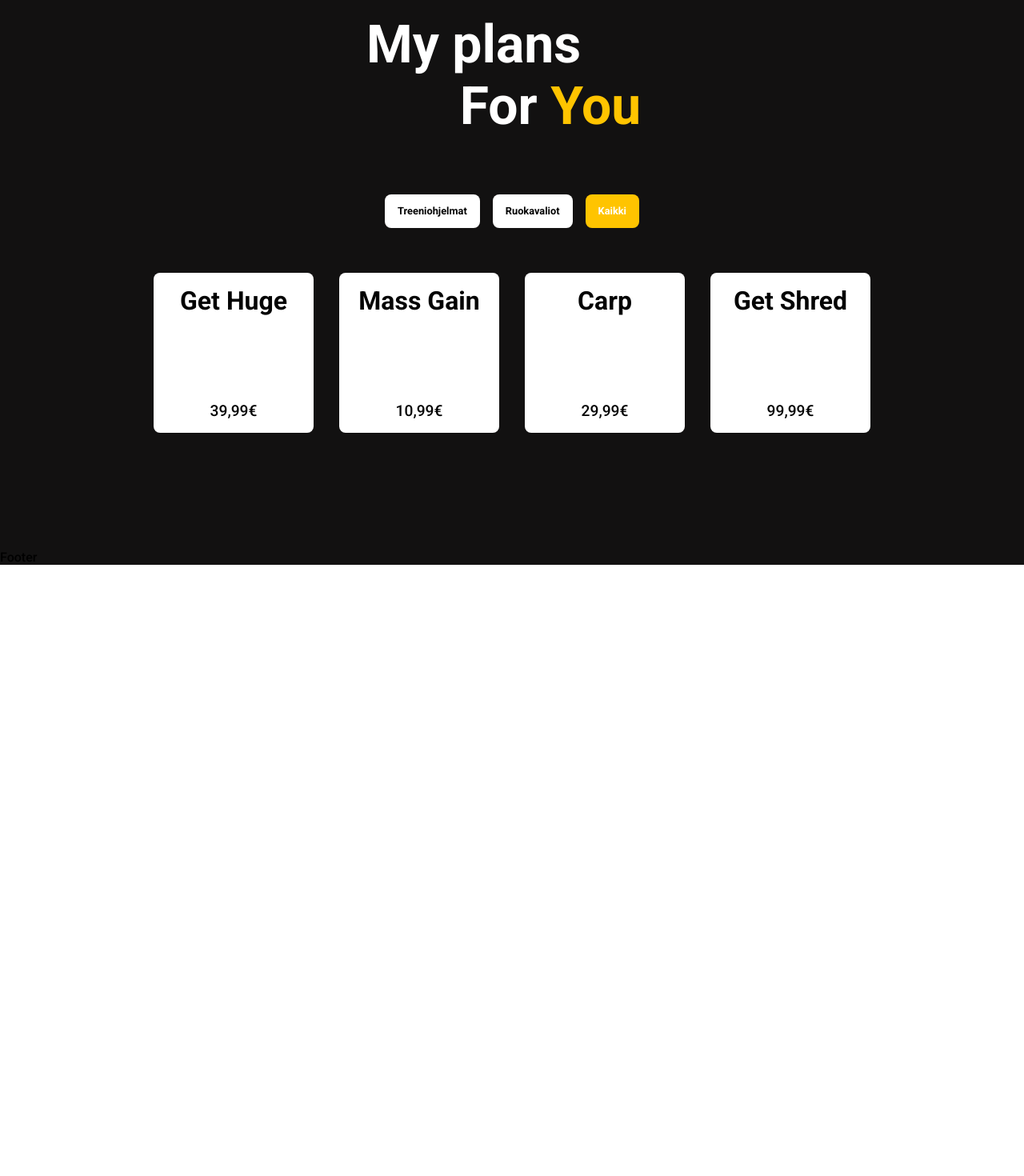
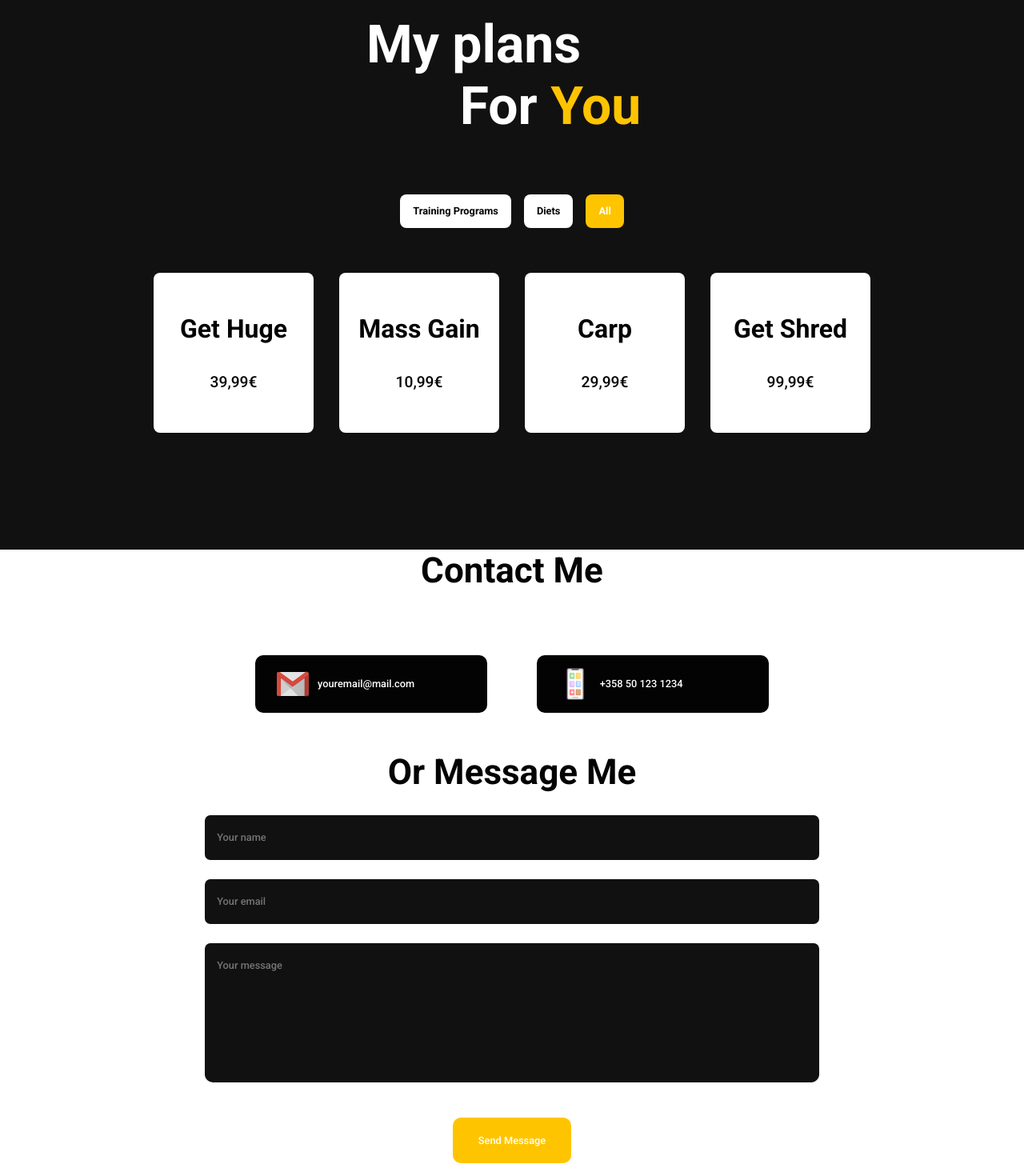
Before and after one commit to severireivinen/pt-landing-page, a React (Create React App) app: page / in a window 1280 px wide. Shown: the part 1770-3240 px from the top of the page at 80% size. Before the commit the page ends 2476 px from the top, so only its background shows below. Built offline with nearby package versions, Linux system fonts and the light colour scheme.

Commit message:
Contact page base

```diff
--- a/src/constants/images.js
+++ b/src/constants/images.js
@@ -1,7 +1,11 @@
 import profile from "../assets/profile.png";
 import logo from "../assets/logo.png";
+import gmail from "../assets/gmail.svg";
+import mobile from "../assets/mobile.png";
 
 export default {
   profile,
   logo,
+  gmail,
+  mobile,
 };
--- a/src/containers/Footer/Footer.jsx
+++ b/src/containers/Footer/Footer.jsx
@@ -1,7 +1,103 @@
-import React from "react";
+import React, { useState } from "react";
+import { motion } from "framer-motion";
+
+import { images } from "../../constants";
+
+import "./Footer.scss";
 
 const Footer = () => {
-  return <div>Footer</div>;
+  const [formData, setFormData] = useState({
+    name: "",
+    email: "",
+    message: "",
+  });
+  const [isFormSubmitted, setIsFormSubmitted] = useState(false);
+  const [loading, setLoading] = useState(false);
+
+  const { name, email, message } = formData;
+
+  const handleChangeInput = (e) => {
+    const { name, value } = e.target;
+
+    setFormData({ ...formData, [name]: value });
+  };
+
+  const handleSubmit = () => {
+    setLoading(true);
+
+    /*const contact = {
+      _type: "contact",
+      name: name,
+      email: email,
+      message: message,
+    };
+
+    client.create(contact).then(() => {
+      setLoading(false);
+      setIsFormSubmitted(true);
+    });*/
+  };
+
+  return (
+    <div id="contact" className="app__flex app__footer">
+      <h2>Contact Me</h2>
+      <div className="app__footer-cards">
+        <div className="app__footer-card">
+          <img src={images.gmail} alt="email" />
+          <a href="mailto:urmail@mail.com" className="p-text">
+            youremail@mail.com
+          </a>
+        </div>
+        <div className="app__footer-card">
+          <img src={images.mobile} alt="mobile" />
+          <a href="tel: +358501231234 " className="p-text">
+            +358 50 123 1234
+          </a>
+        </div>
+      </div>
+
+      <h2>Or Message Me</h2>
+
+      <motion.div
+        className="app__flex app__footer-form"
+        whileInView={{ y: [50, 0], opacity: [0, 1] }}
+        transition={{ duration: 0.5 }}
+      >
+        <div className="app__flex">
+          <input
+            className="p-text"
+            type="text"
+            placeholder="Your name"
+            name="name"
+            value={name}
+            onChange={handleChangeInput}
+          />
+        </div>
+        <div className="app__flex">
+          <input
+            className="p-text"
+            type="email"
+            placeholder="Your email"
+            name="email"
+            value={email}
+            onChange={handleChangeInput}
+          />
+        </div>
+        <div>
+          <textarea
+            className="p-text"
+            placeholder="Your message"
+            name="message"
+            value={message}
+            onChange={handleChangeInput}
+          />
+        </div>
+        <button type="button" className="p-text" onClick={handleSubmit}>
+          {loading ? "Sending..." : "Send Message"}
+        </button>
+      </motion.div>
+    </div>
+  );
 };
 
 export default Footer;
--- a/src/containers/Footer/Footer.scss
+++ b/src/containers/Footer/Footer.scss
@@ -0,0 +1,115 @@
+.app__footer {
+  flex: 1;
+  width: 100%;
+  flex-direction: column;
+
+  background-color: var(--white-color);
+
+  h2 {
+    font-size: 2.75rem;
+    font-weight: 800;
+    text-align: center;
+    color: var(--black-color);
+
+    @media screen and (min-width: 2000px) {
+      font-size: 4rem;
+    }
+
+    @media screen and (max-width: 450px) {
+      font-size: 2rem;
+    }
+  }
+}
+
+.app__footer-cards {
+  width: 60%;
+  display: flex;
+  justify-content: space-evenly;
+  align-items: center;
+  flex-wrap: wrap-reverse;
+  margin: 4rem 2rem 2rem;
+
+  .app__footer-card {
+    min-width: 290px;
+    display: flex;
+    flex-direction: row;
+    justify-content: flex-start;
+    align-items: center;
+
+    margin: 1rem 0;
+    padding: 1rem;
+    border-radius: 10px;
+    cursor: pointer;
+    background-color: var(--black-color);
+
+    transition: all 0.3s ease-in-out;
+
+    img {
+      width: 40px;
+      height: 40px;
+      margin: 0 0.7rem;
+    }
+
+    p {
+      font-weight: 600;
+    }
+
+    a {
+      text-decoration: none;
+      font-weight: 500;
+    }
+
+    &:hover {
+      box-shadow: 0 0 25px #fef4f5;
+    }
+  }
+}
+
+.app__footer-form {
+  width: 60%;
+  flex-direction: column;
+  margin: 1rem 2rem;
+
+  div {
+    width: 100%;
+    margin: 0.75rem 0;
+    border-radius: 10px;
+    cursor: pointer;
+    background-color: var(--primary-color);
+
+    transition: all 0.3s ease-in-out;
+
+    input,
+    textarea {
+      width: 100%;
+      padding: 0.95rem;
+      border: none;
+      border-radius: 7px;
+      background-color: var(--primary-color);
+      font-family: var(--font-base);
+      color: var(--secondary-color);
+      outline: none;
+    }
+
+    textarea {
+      height: 170px;
+      resize: none;
+    }
+    &:hover {
+      box-shadow: 0 0 25px var(--primary-color);
+    }
+  }
+
+  button {
+    padding: 1rem 2rem;
+    border-radius: 10px;
+    border: none;
+    background-color: var(--secondary-color);
+    font-weight: 500;
+    color: var(--white-color);
+    outline: none;
+    margin: 2rem 0 0 0;
+    font-family: var(--font-base);
+    cursor: pointer;
+  }
+}
--- a/src/containers/Plans/Plans.jsx
+++ b/src/containers/Plans/Plans.jsx
@@ -12,7 +12,7 @@ const plansData = [
       "Lorem ipsum dolor sit amet consectetur, adipisicing elit. Vitae voluptatum nemo ipsa quisquam voluptatem natus aut facere suscipit neque quam dolorum nesciunt quaerat molestiae recusandae.",
     price: "39,99€",
     imgUrl: images.gym,
-    tags: ["Treeniohjelmat", "Kaikki"],
+    tags: ["Training Programs", "All"],
   },
   {
     id: 1,
@@ -21,7 +21,7 @@ const plansData = [
       "Lorem ipsum dolor sit amet consectetur, adipisicing elit. Vitae voluptatum nemo ipsa quisquam voluptatem natus aut facere suscipit neque quam dolorum nesciunt quaerat molestiae recusandae.",
     price: "10,99€",
     imgUrl: images.gym,
-    tags: ["Ruokavaliot", "Kaikki"],
+    tags: ["Diets", "All"],
   },
   {
     id: 2,
@@ -30,7 +30,7 @@ const plansData = [
       "Lorem ipsum dolor sit amet consectetur, adipisicing elit. Vitae voluptatum nemo ipsa quisquam voluptatem natus aut facere suscipit neque quam dolorum nesciunt quaerat molestiae recusandae.",
     price: "29,99€",
     imgUrl: images.gym,
-    tags: ["Ruokavaliot", "Kaikki"],
+    tags: ["Diets", "All"],
   },
   {
     id: 3,
@@ -39,30 +39,24 @@ const plansData = [
       "Lorem ipsum dolor sit amet consectetur, adipisicing elit. Vitae voluptatum nemo ipsa quisquam voluptatem natus aut facere suscipit neque quam dolorum nesciunt quaerat molestiae recusandae.",
     price: "99,99€",
     imgUrl: images.gym,
-    tags: ["Treeniohjelmat", "Kaikki"],
+    tags: ["Training Programs", "All"],
   },
 ];
 
 const Plans = () => {
-  const [activeFilter, setActiveFilter] = useState("Kaikki");
-  const [animateCard, setAnimateCard] = useState({ y: 0, opacity: 1 });
+  const [activeFilter, setActiveFilter] = useState("All");
   const [plans, setPlans] = useState(plansData);
   const [filterPlans, setFilterPlans] = useState(plansData);
   const [isHovering, setIsHovering] = useState({});
 
   const handlePlanFilter = (item) => {
     setActiveFilter(item);
-    setAnimateCard([{ y: 100, opacity: 0 }]);
 
-    setTimeout(() => {
-      setAnimateCard([{ y: onabort, opacity: 100 }]);
-
-      if (item === "Kaikki") {
-        setFilterPlans(plans);
-      } else {
-        setFilterPlans(plans.filter((plan) => plan.tags.includes(item)));
-      }
-    });
+    if (item === "All") {
+      setFilterPlans(plans);
+    } else {
+      setFilterPlans(plans.filter((plan) => plan.tags.includes(item)));
+    }
   };
 
   const handleMouseOver = (index) => {
@@ -90,7 +84,7 @@ const Plans = () => {
         </motion.h2>
       </div>
       <div className="app__plans-filter">
-        {["Treeniohjelmat", "Ruokavaliot", "Kaikki"].map((item, index) => (
+        {["Training Programs", "Diets", "All"].map((item, index) => (
           <div
             key={index}
             onClick={() => handlePlanFilter(item)}
@@ -103,14 +97,13 @@ const Plans = () => {
         ))}
       </div>
       <motion.div
-        animate={animateCard}
-        transition={{ duration: 0.5, delayChildren: 0.5 }}
+        whileInView={{ y: [100, 50, 0], opacity: [0, 0, 1] }}
         className="app__plans-container"
       >
         {filterPlans.map((plan, index) => (
           <motion.div
             key={index}
-            whileHover={{ scale: [1, 1.5] }}
+            whileHover={{ scale: [1, 1.3] }}
             onMouseOver={() => handleMouseOver(index)}
             onMouseLeave={handleMouseLeave}
             className="app__plans-item app__flex"
--- a/src/containers/Plans/Plans.scss
+++ b/src/containers/Plans/Plans.scss
@@ -69,7 +69,8 @@
     width: 200px;
     height: 200px;
     flex-direction: column;
-    justify-content: space-between;
+    justify-content: space-evenly;
+    text-align: center;
 
     margin: 1rem;
     padding: 1rem;
@@ -88,6 +89,7 @@
 
     .app__plans-description {
       font-size: 0.7rem;
+      margin: 0.5rem 0;
     }
 
     @media screen and (min-width: 2000px) {
@@ -104,10 +106,3 @@
     }
   }
 }
-
-.app__plans-content {
-  padding: 0.5rem;
-  width: 100%;
-  position: relative;
-  flex-direction: column;
-}
```
Also changed, not shown: src/assets/gmail.svg (added), src/assets/mobile.png (added).
